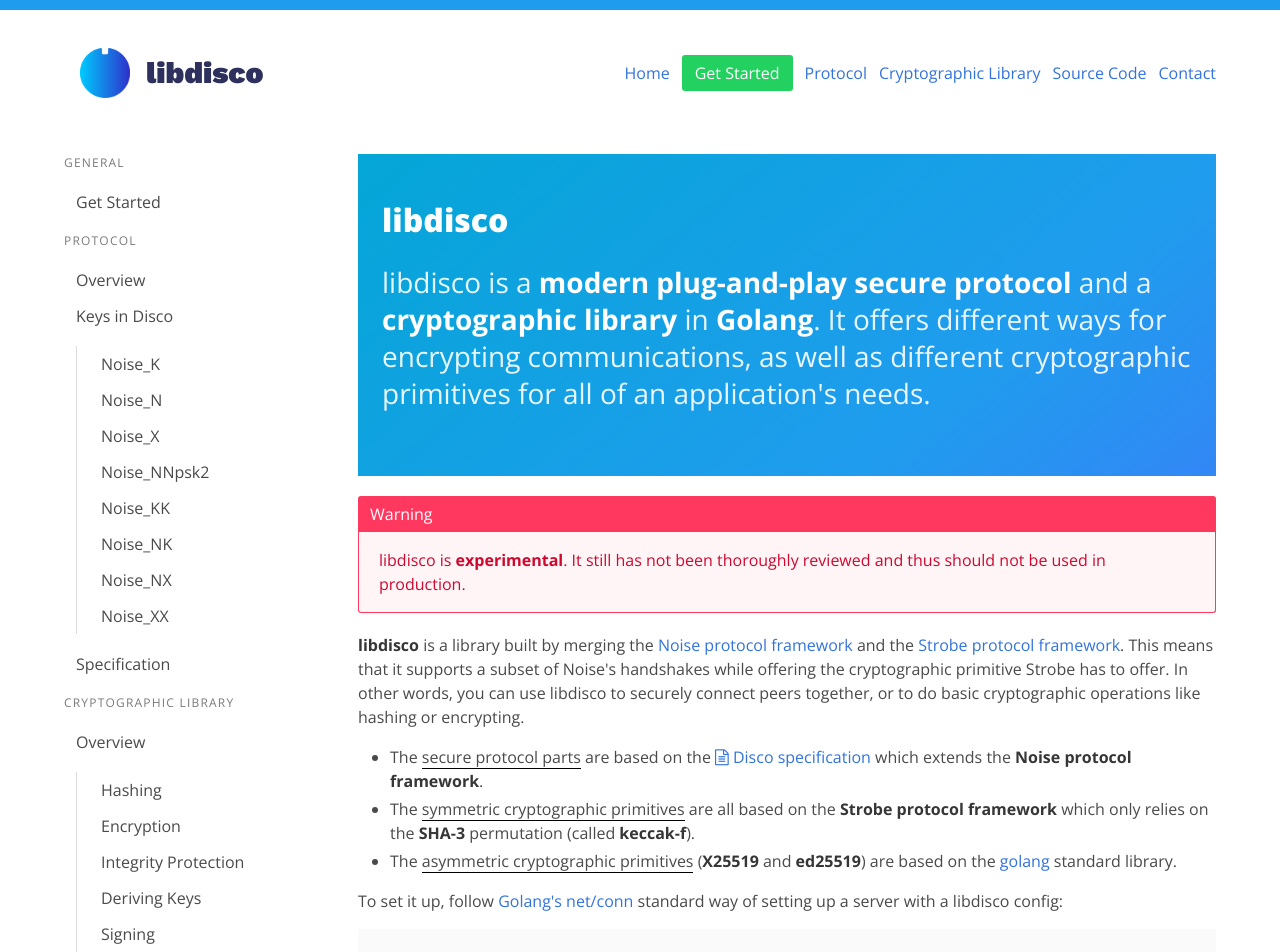
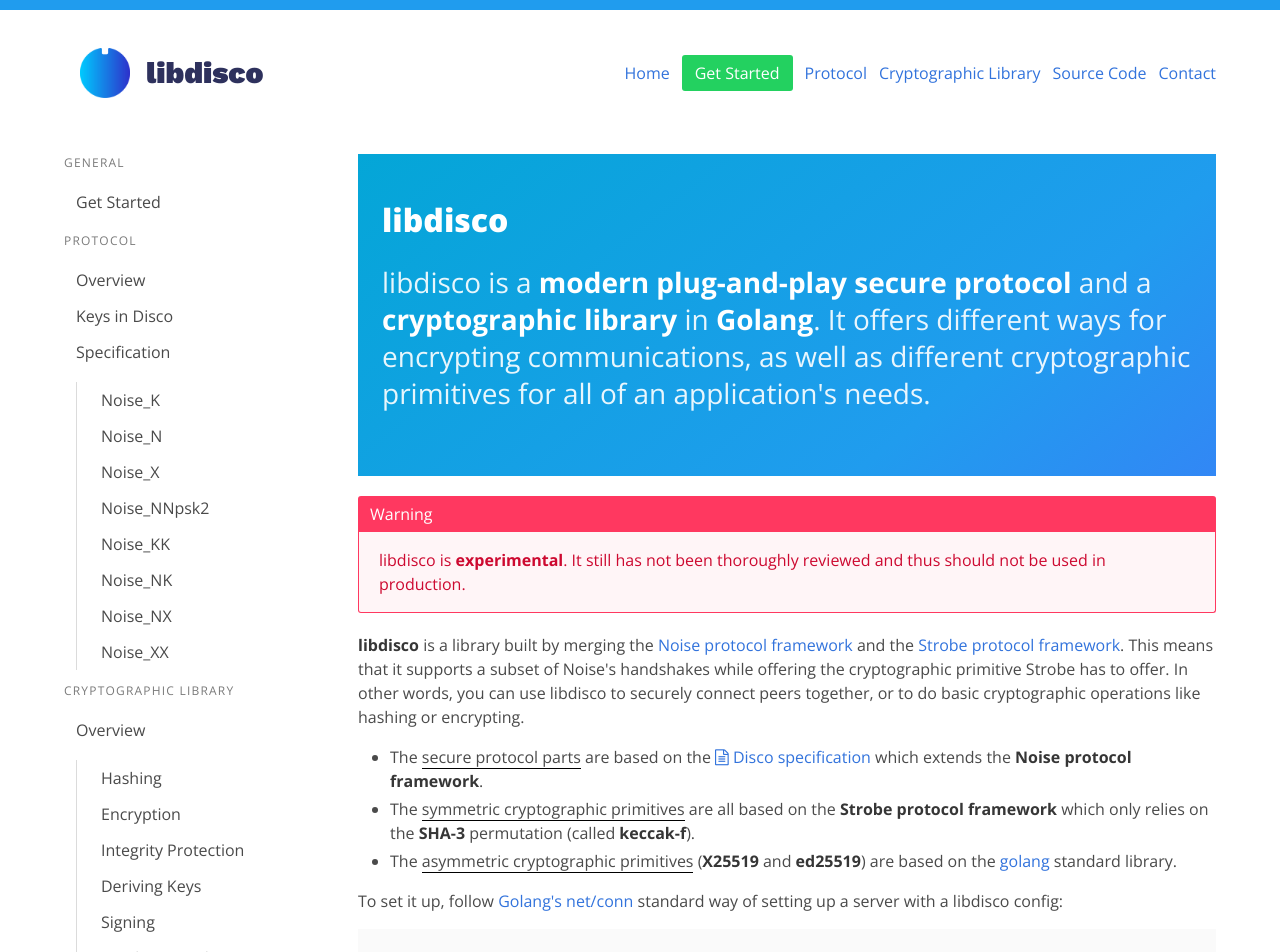
Before and after one commit to mimoo/disco, a Vue app in the folder web/discocrypto.com/: page /protocol/Keys in a window 1280 px wide. Shown: the top 952 px of the page. Built offline with nearby package versions, Linux system fonts and the light colour scheme.

Commit message:
re-ordering the menu

```diff
--- a/web/discocrypto.com/src/App.vue
+++ b/web/discocrypto.com/src/App.vue
@@ -44,20 +44,20 @@
               </p>
               <ul class="menu-list">
                 <li><router-link to="/protocol/Overview" v-bind:class="{ 'is-active': $route.name == 'protocolOverview' }">Overview</router-link>
-                <li><router-link to="/protocol/Keys" v-bind:class="{ 'is-active': $route.name == 'Keys' }">Keys in Disco</router-link>
+                <li><router-link to="/protocol/Keys" v-bind:class="{ 'is-active': $route.name == 'Keys' }">Keys in Disco</router-link></li>
+                <li><a href="disco.html" target="_blank">Specification</a></li>
+                <li>
                   <ul>
                     <li v-for="pattern in patterns"><router-link :to="'/protocol/' + pattern.name" v-bind:class="{ 'is-active': $route.name == pattern.name }">{{pattern.name}}</router-link></li>
                   </ul>
-                </li>
-                <li>
-                  <a href="disco.html" target="_blank">Specification</a>
                 </li>
               </ul>
               <p class="menu-label">
                 Cryptographic Library
               </p>
               <ul class="menu-list">
-                <li><router-link to="/library/Overview" v-bind:class="{ 'is-active': $route.name == 'libraryOverview' }">Overview</router-link>
+                <li><router-link to="/library/Overview" v-bind:class="{ 'is-active': $route.name == 'libraryOverview' }">Overview</router-link></li>
+                <li>
                   <ul>
                     <li><router-link to="/library/Hashing" v-bind:class="{ 'is-active': $route.name == 'Hashing' }">Hashing</router-link></li>
                     <li><router-link to="/library/Encryption" v-bind:class="{ 'is-active': $route.name == 'Encryption' }">Encryption</router-link></li>
```
